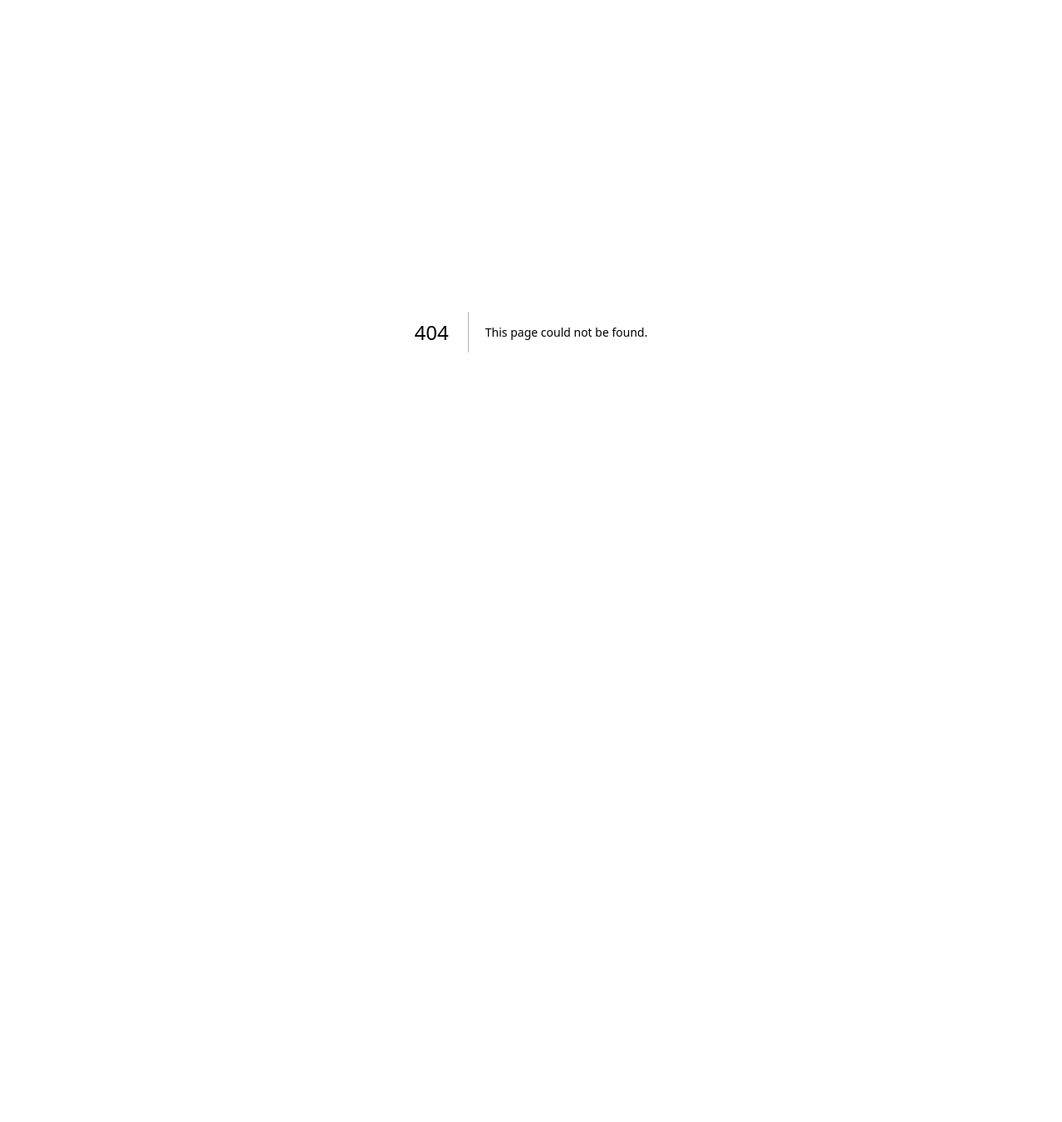
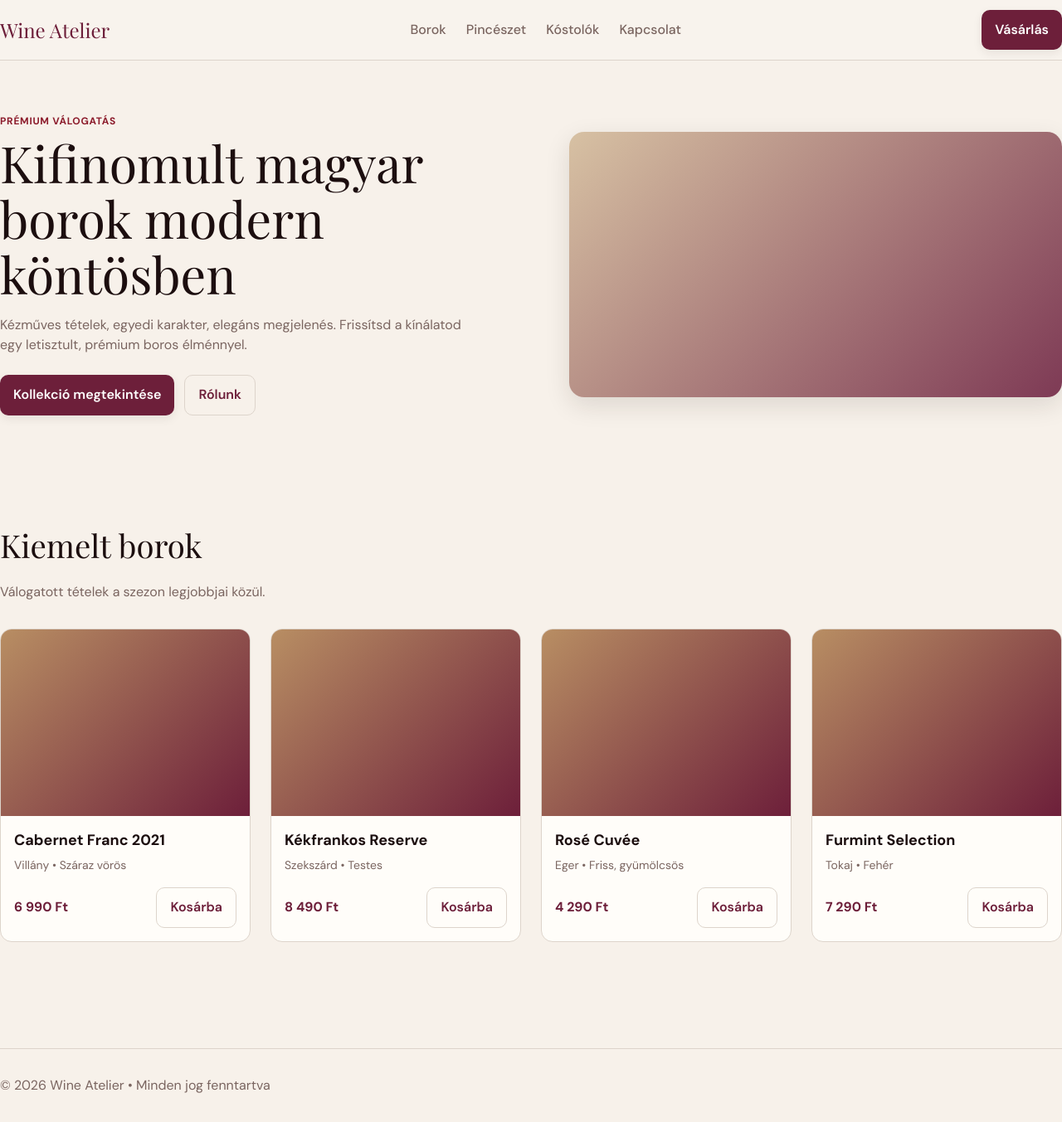
Before and after one commit to mangalaci/wine-journey, a Next.js app: page /landing in a window 1280 px wide. Before the commit this address had no page. Shown: the whole page at 83% size. Before the commit the page ends 800 px from the top, so only its background shows below. Built offline with nearby package versions, Linux system fonts and the light colour scheme.

Commit message:
Add design tokens and landing page

```diff
--- /dev/null
+++ b/src/app/landing/layout.tsx
@@ -0,0 +1,6 @@
+import "@/styles/global.css";
+import "@/styles/components.css";
+
+export default function LandingLayout({ children }: { children: React.ReactNode }) {
+  return <>{children}</>;
+}
--- /dev/null
+++ b/src/app/landing/page.tsx
@@ -0,0 +1,72 @@
+const wines = [
+  { name: "Cabernet Franc 2021", region: "Villány • Száraz vörös", price: "6 990 Ft" },
+  { name: "Kékfrankos Reserve", region: "Szekszárd • Testes", price: "8 490 Ft" },
+  { name: "Rosé Cuvée", region: "Eger • Friss, gyümölcsös", price: "4 290 Ft" },
+  { name: "Furmint Selection", region: "Tokaj • Fehér", price: "7 290 Ft" },
+];
+
+export default function LandingPage() {
+  return (
+    <>
+      <header className="nav">
+        <div className="container nav-inner">
+          <div className="brand">Wine Atelier</div>
+          <nav className="nav-links">
+            <a href="#">Borok</a>
+            <a href="#">Pincészet</a>
+            <a href="#">Kóstolók</a>
+            <a href="#">Kapcsolat</a>
+          </nav>
+          <button className="btn btn-primary">Vásárlás</button>
+        </div>
+      </header>
+
+      <main>
+        <section className="hero">
+          <div className="container hero-grid">
+            <div>
+              <div className="hero-kicker">Prémium válogatás</div>
+              <h1>Kifinomult magyar borok modern köntösben</h1>
+              <p>
+                Kézműves tételek, egyedi karakter, elegáns megjelenés. Frissítsd a kínálatod
+                egy letisztult, prémium boros élménnyel.
+              </p>
+              <div style={{ display: "flex", gap: "0.75rem" }}>
+                <button className="btn btn-primary">Kollekció megtekintése</button>
+                <button className="btn btn-ghost">Rólunk</button>
+              </div>
+            </div>
+            <div className="hero-media" />
+          </div>
+        </section>
+
+        <section className="section">
+          <div className="container">
+            <h2 className="section-title">Kiemelt borok</h2>
+            <p className="section-subtitle">Válogatott tételek a szezon legjobbjai közül.</p>
+
+            <div className="grid">
+              {wines.map((w) => (
+                <article className="card" key={w.name}>
+                  <div className="card-media" />
+                  <div className="card-body">
+                    <h3 className="card-title">{w.name}</h3>
+                    <p className="card-meta">{w.region}</p>
+                    <div className="card-row">
+                      <span className="price">{w.price}</span>
+                      <button className="btn btn-ghost">Kosárba</button>
+                    </div>
+                  </div>
+                </article>
+              ))}
+            </div>
+          </div>
+        </section>
+      </main>
+
+      <footer className="footer">
+        <div className="container">© {new Date().getFullYear()} Wine Atelier • Minden jog fenntartva</div>
+      </footer>
+    </>
+  );
+}
--- /dev/null
+++ b/src/styles/components.css
@@ -0,0 +1,182 @@
+/* NAVBAR */
+.nav {
+  position: sticky;
+  top: 0;
+  z-index: 50;
+  backdrop-filter: blur(8px);
+  background: color-mix(in srgb, var(--bg) 85%, white 15%);
+  border-bottom: 1px solid var(--border);
+}
+
+.nav-inner {
+  min-height: 72px;
+  display: flex;
+  align-items: center;
+  justify-content: space-between;
+  gap: var(--s-2);
+}
+
+.brand {
+  font-family: var(--font-serif);
+  font-size: var(--fs-24);
+  color: var(--primary);
+}
+
+.nav-links {
+  display: flex;
+  gap: var(--s-3);
+  color: var(--muted);
+  font-weight: 500;
+}
+
+.nav-links a:hover {
+  color: var(--primary);
+}
+
+/* BUTTONS */
+.btn {
+  border: 0;
+  border-radius: var(--r-sm);
+  padding: 0.72rem 1rem;
+  font-weight: 600;
+  cursor: pointer;
+  transition: transform 180ms ease, box-shadow 180ms ease, background-color 180ms ease;
+}
+
+.btn:focus-visible {
+  outline: 3px solid color-mix(in srgb, var(--accent) 45%, white 55%);
+  outline-offset: 2px;
+}
+
+.btn-primary {
+  background: var(--primary);
+  color: #fff;
+  box-shadow: var(--shadow-sm);
+}
+
+.btn-primary:hover {
+  background: var(--primary-600);
+  transform: translateY(-1px);
+}
+
+.btn-ghost {
+  background: transparent;
+  color: var(--primary);
+  border: 1px solid var(--border);
+}
+
+.btn-ghost:hover {
+  background: var(--surface-2);
+}
+
+/* HERO */
+.hero {
+  padding: var(--s-6) 0;
+}
+
+.hero-grid {
+  display: grid;
+  grid-template-columns: 1.1fr 1fr;
+  gap: var(--s-4);
+  align-items: center;
+}
+
+.hero-kicker {
+  color: var(--accent);
+  font-weight: 700;
+  letter-spacing: 0.06em;
+  text-transform: uppercase;
+  font-size: var(--fs-12);
+}
+
+.hero h1 {
+  font-family: var(--font-serif);
+  font-size: clamp(2rem, 5vw, 3.8rem);
+  line-height: 1.1;
+  margin: .5rem 0 1rem;
+}
+
+.hero p {
+  color: var(--muted);
+  max-width: 52ch;
+  margin-bottom: var(--s-3);
+}
+
+.hero-media {
+  border-radius: var(--r-lg);
+  overflow: hidden;
+  box-shadow: var(--shadow-md);
+  min-height: 320px;
+  background: linear-gradient(135deg, #d7c1a3, #7e3a55);
+}
+
+/* CARDS / PRODUCT GRID */
+.grid {
+  display: grid;
+  grid-template-columns: repeat(auto-fit, minmax(240px, 1fr));
+  gap: var(--s-3);
+}
+
+.card {
+  background: var(--surface);
+  border: 1px solid var(--border);
+  border-radius: var(--r-md);
+  overflow: hidden;
+  transition: transform 180ms ease, box-shadow 180ms ease;
+}
+
+.card:hover {
+  transform: translateY(-3px);
+  box-shadow: var(--shadow-sm);
+}
+
+.card-media {
+  aspect-ratio: 4 / 3;
+  background: linear-gradient(135deg, #b88e63, #6d1f3a);
+}
+
+.card-body {
+  padding: var(--s-2);
+}
+
+.card-title {
+  margin: 0 0 .35rem;
+  font-size: var(--fs-18);
+  font-weight: 700;
+}
+
+.card-meta {
+  margin: 0 0 var(--s-2);
+  color: var(--muted);
+  font-size: var(--fs-14);
+}
+
+.card-row {
+  display: flex;
+  justify-content: space-between;
+  align-items: center;
+}
+
+.price {
+  font-weight: 700;
+  color: var(--primary);
+}
+
+/* FOOTER */
+.footer {
+  border-top: 1px solid var(--border);
+  color: var(--muted);
+  padding: var(--s-4) 0;
+  margin-top: var(--s-6);
+}
+
+/* RESPONSIVE */
+@media (max-width: 900px) {
+  .hero-grid {
+    grid-template-columns: 1fr;
+  }
+
+  .nav-links {
+    display: none;
+  }
+}
--- /dev/null
+++ b/src/styles/global.css
@@ -0,0 +1,50 @@
+@import url("https://fonts.googleapis.com/css2?family=Inter:wght@400;500;600;700&family=Playfair+Display:wght@600;700&display=swap");
+@import "./tokens.css";
+
+*,
+*::before,
+*::after {
+  box-sizing: border-box;
+}
+
+html, body, #root {
+  margin: 0;
+  padding: 0;
+}
+
+body {
+  font-family: var(--font-sans);
+  color: var(--text);
+  background: var(--bg);
+  line-height: 1.5;
+}
+
+img {
+  max-width: 100%;
+  display: block;
+}
+
+a {
+  color: inherit;
+  text-decoration: none;
+}
+
+.container {
+  width: min(100% - 2rem, var(--container));
+  margin-inline: auto;
+}
+
+.section {
+  padding: var(--s-6) 0;
+}
+
+.section-title {
+  font-family: var(--font-serif);
+  font-size: clamp(1.8rem, 3vw, var(--fs-48));
+  margin: 0 0 var(--s-2);
+}
+
+.section-subtitle {
+  color: var(--muted);
+  margin: 0 0 var(--s-4);
+}
--- /dev/null
+++ b/src/styles/tokens.css
@@ -0,0 +1,44 @@
+:root {
+  /* Colors */
+  --bg: #f8f4ee;
+  --surface: #fffdf9;
+  --surface-2: #f3ece3;
+  --text: #2a2522;
+  --muted: #6f655e;
+  --primary: #6d1f3a;   /* burgundy */
+  --primary-600: #5a1930;
+  --accent: #c9a66b;    /* gold */
+  --border: #e6ddd2;
+  --success: #2e7d32;
+  --danger: #b3261e;
+
+  /* Typography */
+  --font-sans: "Inter", system-ui, -apple-system, Segoe UI, Roboto, Arial, sans-serif;
+  --font-serif: "Playfair Display", Georgia, "Times New Roman", serif;
+
+  --fs-12: 0.75rem;
+  --fs-14: 0.875rem;
+  --fs-16: 1rem;
+  --fs-18: 1.125rem;
+  --fs-24: 1.5rem;
+  --fs-32: 2rem;
+  --fs-48: 3rem;
+
+  /* Spacing (8px system) */
+  --s-1: 0.5rem;   /* 8 */
+  --s-2: 1rem;     /* 16 */
+  --s-3: 1.5rem;   /* 24 */
+  --s-4: 2rem;     /* 32 */
+  --s-5: 3rem;     /* 48 */
+  --s-6: 4rem;     /* 64 */
+
+  /* Radius & shadow */
+  --r-sm: 10px;
+  --r-md: 14px;
+  --r-lg: 18px;
+  --shadow-sm: 0 4px 12px rgba(35, 25, 20, 0.08);
+  --shadow-md: 0 10px 30px rgba(35, 25, 20, 0.12);
+
+  /* Layout */
+  --container: 1200px;
+}
```
